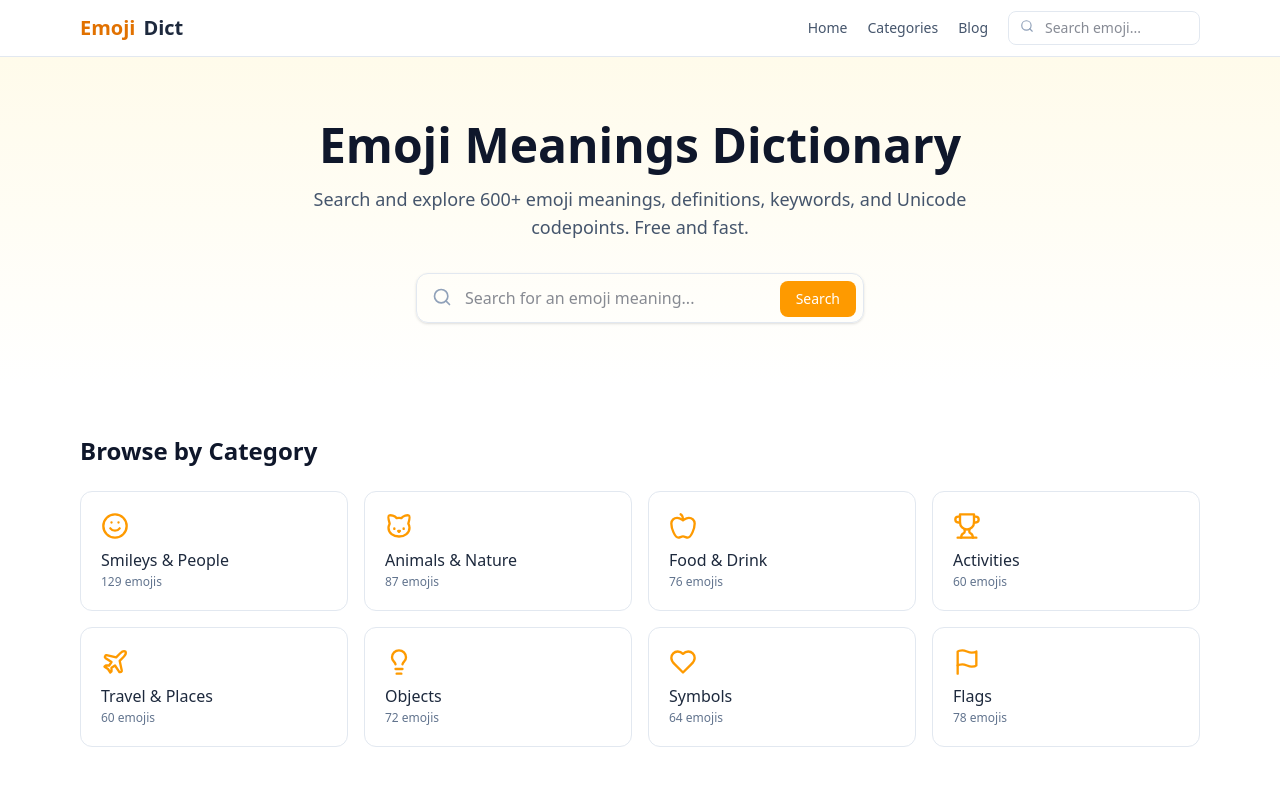
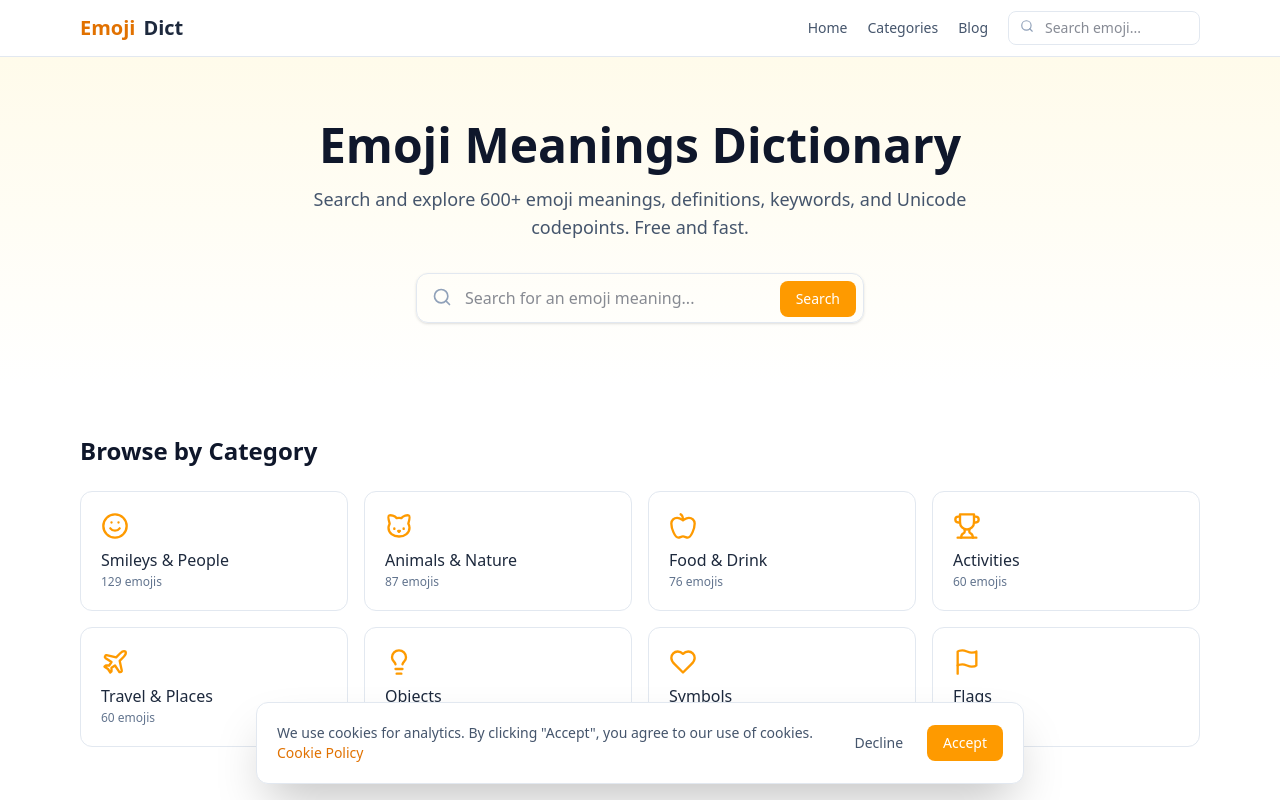
Before and after one commit to yam4111887-gif/emoji-dict, a Next.js app: page /en in a window 1280 px wide. Shown: the top 800 px of the page. Built offline with nearby package versions, Linux system fonts and the light colour scheme; no server answers.

Commit message:
feat: add AdSlot, Analytics, CookieConsent components
- AdSlot: hidden by default (debug mode shows green boxes)
- Analytics: GA4 + Clarity with consent mode
- CookieConsent: GDPR-compliant banner
- All match patterns from other sites

```diff
--- a/src/app/[locale]/layout.tsx
+++ b/src/app/[locale]/layout.tsx
@@ -1,5 +1,7 @@
 import { Navbar } from '@/components/layout/Navbar';
 import { Footer } from '@/components/layout/Footer';
+import Analytics from '@/components/ui/Analytics';
+import CookieConsent from '@/components/ui/CookieConsent';
 
 export function generateStaticParams() {
   return [{ locale: 'en' }, { locale: 'zh-TW' }, { locale: 'es' }, { locale: 'ja' }];
@@ -8,9 +10,11 @@ export function generateStaticParams() {
 export default function LocaleLayout({ children }: { children: React.ReactNode }) {
   return (
     <>
+      <Analytics />
       <Navbar locale={'en'} />
       <main className="min-h-[calc(100vh-3.5rem)]">{children}</main>
       <Footer locale={'en'} />
+      <CookieConsent />
     </>
   );
 }
--- a/src/app/[locale]/page.tsx
+++ b/src/app/[locale]/page.tsx
@@ -1,5 +1,6 @@
 import { emojis, categories, categorySlugs, twemojiUrl, getCategoryCount } from '@/data/emojis';
 import { Smile, Cat, Apple, Trophy, Plane, Lightbulb, Heart, Flag, Search, ArrowRight } from 'lucide-react';
+import { AdSlot } from '@/components/ui/AdSlot';
 import Link from 'next/link';
 
 const catIcons: Record<string, any> = { 'Smileys & People': Smile, 'Animals & Nature': Cat, 'Food & Drink': Apple, 'Activities': Trophy, 'Travel & Places': Plane, 'Objects': Lightbulb, 'Symbols': Heart, 'Flags': Flag };
--- /dev/null
+++ b/src/components/ui/AdSlot.tsx
@@ -0,0 +1,26 @@
+'use client';
+
+export function AdSlot({ slot = 'default', className = '' }: { slot?: string; className?: string }) {
+  // Hidden by default. Set NEXT_PUBLIC_ADSENSE_ID to show real ads.
+  // Set NEXT_PUBLIC_AD_DEBUG=true to see placeholder boxes in development.
+  const adsenseId = process.env.NEXT_PUBLIC_ADSENSE_ID;
+  const debug = process.env.NEXT_PUBLIC_AD_DEBUG;
+
+  if (!adsenseId && !debug) return null;
+
+  if (debug) {
+    return (
+      <div className={`border-2 border-dashed border-emerald-300 bg-emerald-50 rounded-lg p-4 text-center ${className}`}>
+        <span className="text-xs text-emerald-600 font-medium">Ad Slot: {slot}</span>
+      </div>
+    );
+  }
+
+  return (
+    <div className={`ad-container ${className}`}>
+      <ins className="adsbygoogle" style={{ display: 'block' }}
+        data-ad-client={adsenseId} data-ad-slot={slot}
+        data-ad-format="auto" data-full-width-responsive="true" />
+    </div>
+  );
+}
--- /dev/null
+++ b/src/components/ui/Analytics.tsx
@@ -0,0 +1,28 @@
+'use client';
+import Script from 'next/script';
+
+export default function Analytics() {
+  const GA_ID = process.env.NEXT_PUBLIC_GA_ID || '';
+  const CLARITY_ID = process.env.NEXT_PUBLIC_CLARITY_ID || '';
+
+  return (
+    <>
+      {GA_ID && (
+        <>
+          <Script id="ga-consent" strategy="beforeInteractive">
+            {`window.dataLayer=window.dataLayer||[];function gtag(){dataLayer.push(arguments)}gtag('consent','default',{analytics_storage:'denied',ad_storage:'denied',wait_for_update:500});`}
+          </Script>
+          <Script src={`https://www.googletagmanager.com/gtag/js?id=${GA_ID}`} strategy="afterInteractive" />
+          <Script id="ga-init" strategy="afterInteractive">
+            {`window.dataLayer=window.dataLayer||[];function gtag(){dataLayer.push(arguments)}gtag('js',new Date());gtag('config','${GA_ID}');`}
+          </Script>
+        </>
+      )}
+      {CLARITY_ID && (
+        <Script id="clarity-init" strategy="afterInteractive">
+          {`(function(c,l,a,r,i,t,y){c[a]=c[a]||function(){(c[a].q=c[a].q||[]).push(arguments)};t=l.createElement(r);t.async=1;t.src="https://www.clarity.ms/tag/"+i;y=l.getElementsByTagName(r)[0];y.parentNode.insertBefore(t,y)})(window,document,"clarity","script","${CLARITY_ID}");`}
+        </Script>
+      )}
+    </>
+  );
+}
--- /dev/null
+++ b/src/components/ui/CookieConsent.tsx
@@ -0,0 +1,38 @@
+'use client';
+import { useState, useEffect } from 'react';
+import Link from 'next/link';
+
+export default function CookieConsent() {
+  const [show, setShow] = useState(false);
+  useEffect(() => {
+    try {
+      if (!localStorage.getItem('cookie-consent')) {
+        setTimeout(() => setShow(true), 1000);
+      }
+    } catch {}
+  }, []);
+  const accept = () => {
+    try { localStorage.setItem('cookie-consent', 'accepted'); } catch {}
+    if (typeof window !== 'undefined' && (window as any).gtag) {
+      (window as any).gtag('consent', 'update', { analytics_storage: 'granted', ad_storage: 'granted' });
+    }
+    setShow(false);
+  };
+  const decline = () => { try { localStorage.setItem('cookie-consent', 'declined'); } catch {}; setShow(false); };
+  if (!show) return null;
+  return (
+    <div className="fixed bottom-0 left-0 right-0 z-[100] p-4">
+      <div className="mx-auto max-w-3xl bg-white rounded-xl shadow-2xl border border-slate-200 p-5">
+        <div className="flex flex-col sm:flex-row items-start sm:items-center gap-4">
+          <div className="flex-1">
+            <p className="text-sm text-slate-600">We use cookies for analytics. By clicking &quot;Accept&quot;, you agree to our use of cookies. <Link href="/en/cookies" className="text-amber-600 hover:underline">Cookie Policy</Link></p>
+          </div>
+          <div className="flex gap-2 flex-shrink-0">
+            <button onClick={decline} className="px-4 py-2 text-sm text-slate-600 hover:text-slate-900 rounded-lg hover:bg-slate-100">Decline</button>
+            <button onClick={accept} className="px-4 py-2 text-sm text-white bg-amber-500 hover:bg-amber-600 rounded-lg">Accept</button>
+          </div>
+        </div>
+      </div>
+    </div>
+  );
+}
```
